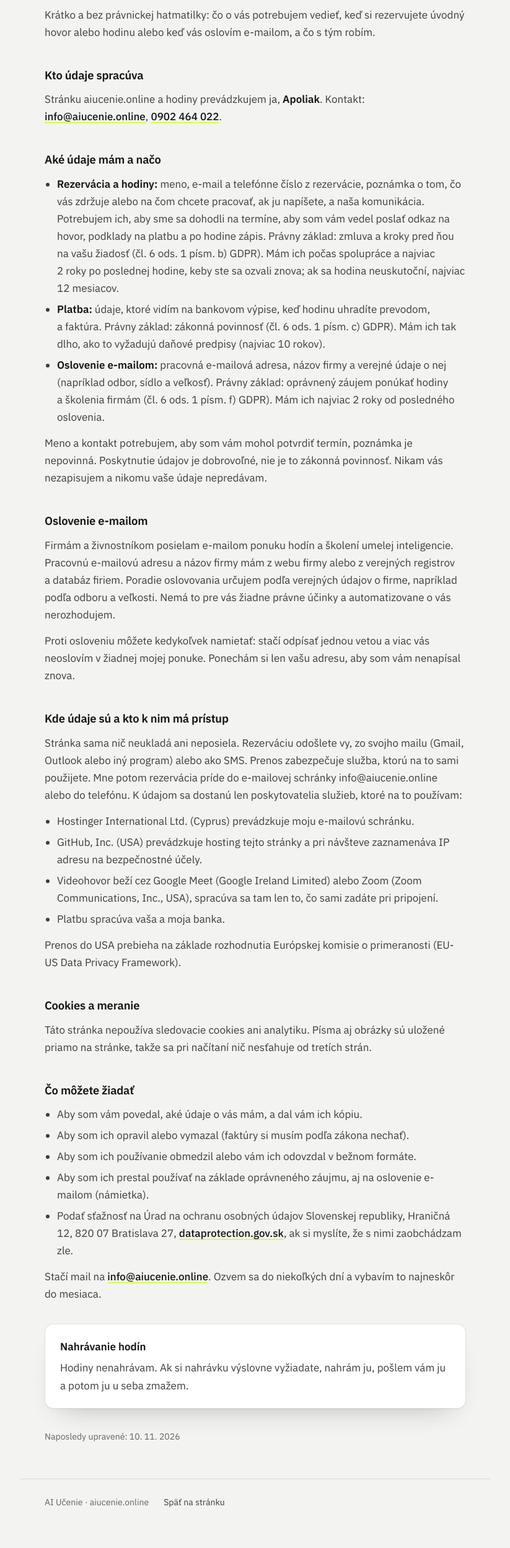
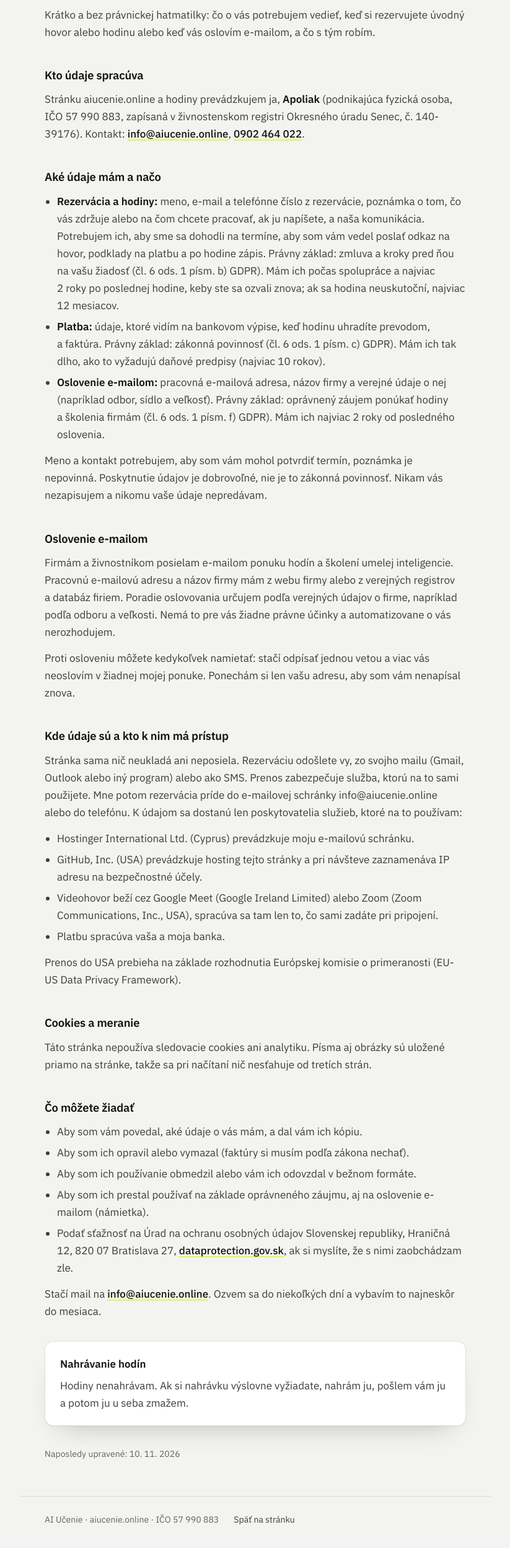
Before and after one commit to Apoliak7777/ai-ucenie, a plain HTML site: page ochrana-udajov.html in a window 1280 px wide. Shown: the part 184-2682 px from the top of the page at 62% size, without its empty margins (228-1051 px from the left). Drawn offline with Linux system fonts and the light colour scheme.

Commit message:
IČO a zápis v živnostenskom registri v pätičke a právnych textoch

```diff
--- a/ochrana-udajov.html
+++ b/ochrana-udajov.html
@@ -70,7 +70,7 @@ main a:hover{background-size:100% 100%}
   <p class="sub">Krátko a&nbsp;bez právnickej hatmatilky: čo o&nbsp;vás potrebujem vedieť, keď si rezervujete úvodný hovor alebo hodinu alebo keď vás oslovím e-mailom, a&nbsp;čo s&nbsp;tým robím.</p>
 
   <h2>Kto údaje spracúva</h2>
-  <p>Stránku aiucenie.online a&nbsp;hodiny prevádzkujem ja, <strong>Apoliak</strong>. Kontakt: <a href="mailto:info@aiucenie.online">info@aiucenie.online</a>, <a href="tel:+421902464022">0902&nbsp;464&nbsp;022</a>.</p>
+  <p>Stránku aiucenie.online a&nbsp;hodiny prevádzkujem ja, <strong>Apoliak</strong> (podnikajúca fyzická osoba, IČO 57&nbsp;990&nbsp;883, zapísaná v&nbsp;živnostenskom registri Okresného úradu Senec, č.&nbsp;140-39176). Kontakt: <a href="mailto:info@aiucenie.online">info@aiucenie.online</a>, <a href="tel:+421902464022">0902&nbsp;464&nbsp;022</a>.</p>
 
   <h2>Aké údaje mám a&nbsp;načo</h2>
   <ul>
@@ -118,7 +118,7 @@ main a:hover{background-size:100% 100%}
 </main>
 
 <footer class="shell foot">
-  <span>AI Učenie · aiucenie.online</span>
+  <span>AI Učenie · aiucenie.online · IČO 57&nbsp;990&nbsp;883</span>
   <a href="index.html">Späť na stránku</a>
 </footer>
 
```
Also changed, not shown: index.html (+1 -1 lines).
